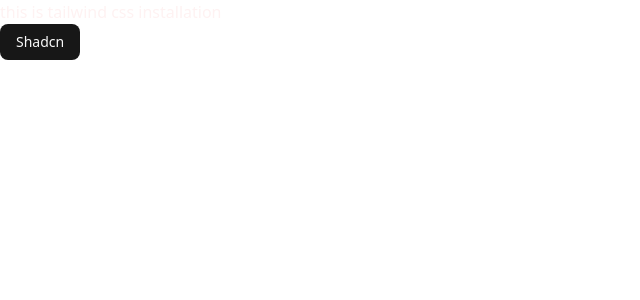
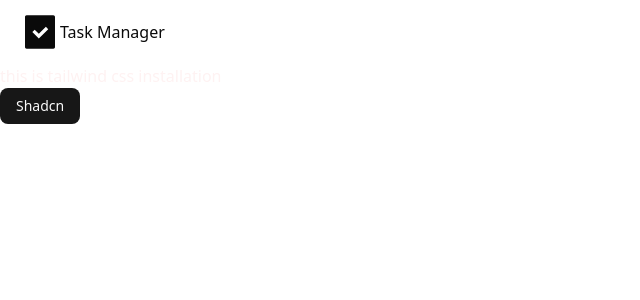
Before and after one commit to Mehedi86/Mehedi86-todo-app-with-react-shadcn_ui-redux-project-5, a React (Vite) app: page / in a window 1280 px wide. Shown: the top 300 px of the page, without its empty margins (0-640 px from the left). Built offline with nearby package versions, Linux system fonts and the light colour scheme.

Commit message:
added: navbar

```diff
--- a/package.json
+++ b/package.json
@@ -17,6 +17,7 @@
     "lucide-react": "^0.540.0",
     "react": "^19.1.1",
     "react-dom": "^19.1.1",
+    "react-icons": "^5.5.0",
     "tailwind-merge": "^3.3.1",
     "tailwindcss": "^4.1.12"
   },
--- a/src/App.tsx
+++ b/src/App.tsx
@@ -1,10 +1,12 @@
 import './App.css'
+import Navbar from './components/layout/Navbar'
 import { Button } from './components/ui/button'
 
 function App() {
 
   return (
     <>
+    <Navbar/>
     <h1 className='text-red-50'>this is tailwind css installation</h1>
     <Button>Shadcn</Button>
     </>
--- /dev/null
+++ b/src/components/layout/Navbar.tsx
@@ -0,0 +1,15 @@
+import React from 'react'
+import { RiTaskFill } from "react-icons/ri";
+
+const Navbar = () => {
+    return (
+        <nav className='max-w-7xl mx-auto h-16 flex items-center gap-3 px-5'>
+            <div className='flex items-center'>
+                < RiTaskFill size={40}/>
+                <h1>Task Manager</h1>
+            </div>
+        </nav>
+    )
+}
+
+export default Navbar
```
Also changed, not shown: 1 other file (tests, documents, lock files or other folders).
